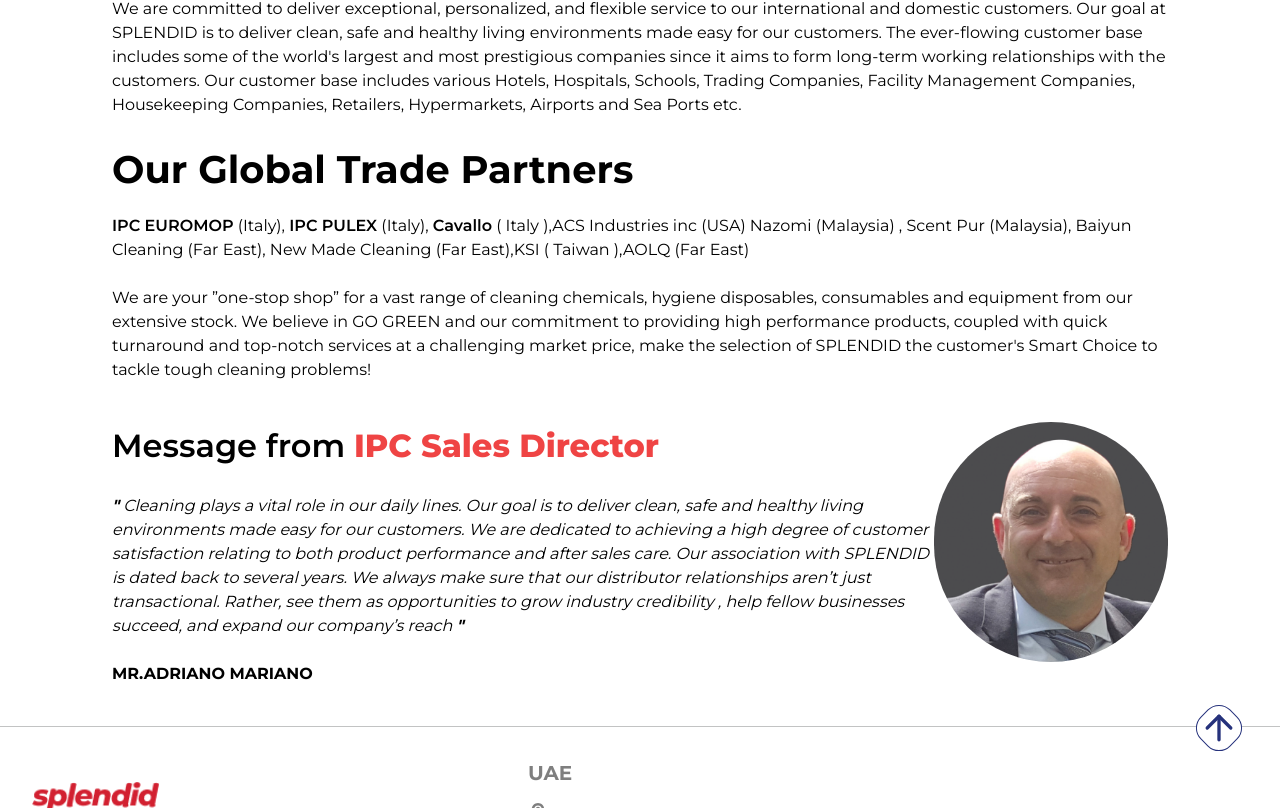
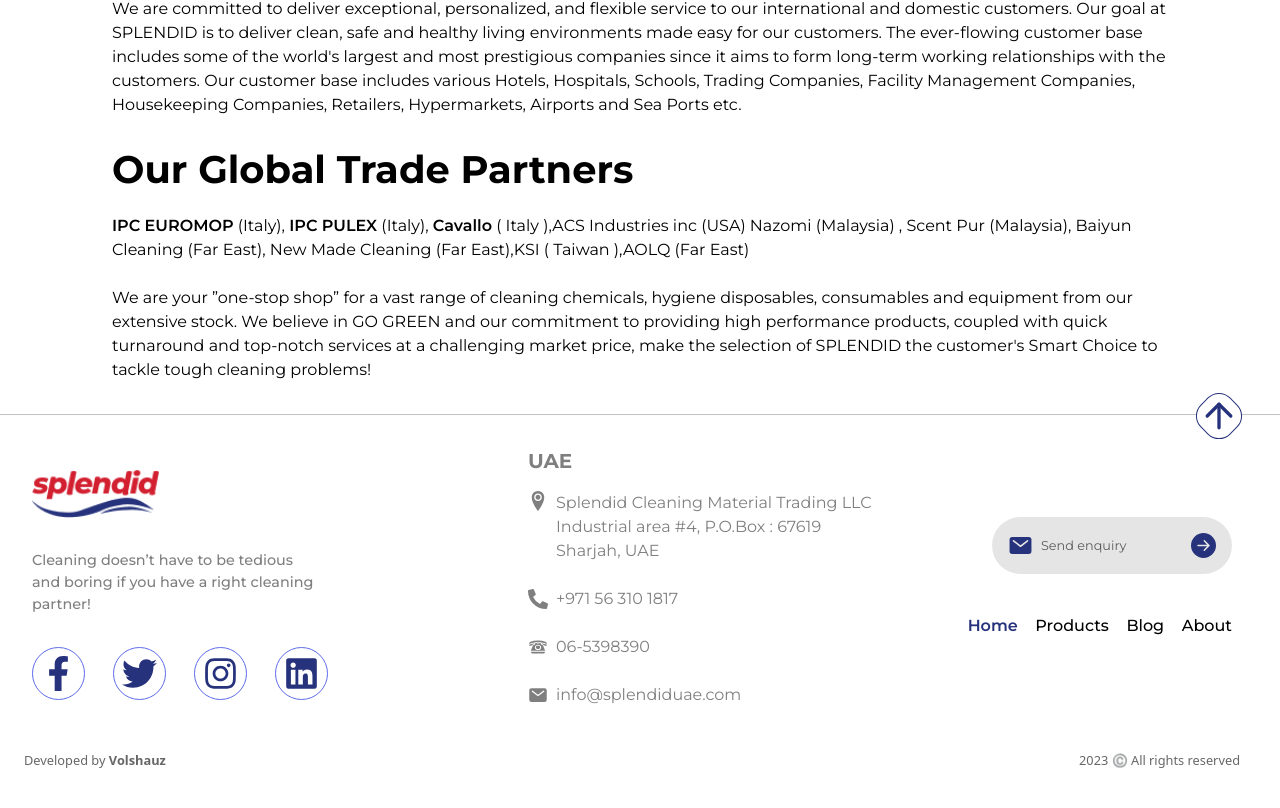
Before and after one commit to Edwinliby/Splendid, a Next.js app: page /about in a window 1280 px wide. Shown: the part 872-1680 px from the top of the page. After the commit the page ends 1655 px from the top, so only its background shows below. Built offline with nearby package versions, Linux system fonts and the light colour scheme.

Commit message:
final commit

```diff
--- a/src/components/Footer.jsx
+++ b/src/components/Footer.jsx
@@ -6,6 +6,7 @@
 import { IoMail } from 'react-icons/io5'
 import { BsFillArrowRightCircleFill } from 'react-icons/bs'
 import { FiArrowDownRight } from 'react-icons/fi'
+import { GiRotaryPhone } from 'react-icons/gi'
 
 export default function Footer() {
     function scrollToTop() {
@@ -53,7 +54,7 @@
                         <Link href="tel:+971 6 543 0000">+971 56 310 1817</Link>
                     </span>
                     <span className='flex gap-2 items-center mt-[.5rem]'>
-                        <FaPhoneAlt size={20} />
+                        <GiRotaryPhone size={20} />
                         <Link href="tel:+971 6 543 0000">06-5398390</Link>
                     </span>
                     <span className='flex gap-2 items-center mt-[.5rem]'>
--- a/src/components/MainAbout.jsx
+++ b/src/components/MainAbout.jsx
@@ -18,7 +18,7 @@
                 </div>
 
                 <div className='relative border-[2px] rounded-2xl lg:rounded-es-none h-[30rem] md:min-w-[23rem] p-4 mt-4 lg:mt-0'>
-                    <Link href="https://www.ipcworldwide.com/in/">
+                    <Link href="https://www.ipcworldwide.com">
                         <Image src='/brands/11.png' alt="brands" width={500} height={500} className='updown w-fit min-h-[4rem] max-h-[5rem] object-contain absolute top-4 ' />
                     </Link>
                     <Link href="https://www.cavallo.it/">
@@ -26,14 +26,14 @@
                     </Link>
                     <Image src='/brands/2.png' alt="brands" width={500} height={500} className='updown w-fit min-h-[4rem] max-h-[6rem] object-contain absolute top-20 right-0' />
                     <Image src='/brands/3.png' alt="brands" width={500} height={500} className='updown w-fit min-h-[4rem] max-h-[6rem] object-contain absolute top-48 right-5' />
-                    <Link href="https://www.ipcworldwide.com/in/">
+                    <Link href="https://www.ipcworldwide.com">
                         <Image src='/brands/ipcEuro.png' alt="brands" width={500} height={500} className='updown w-fit min-h-[2.5rem] max-h-[5rem] object-contain absolute top-36' />
                     </Link>
                     <Image src='/brands/ksi.png' alt="brands" width={500} height={500} className='updown w-fit min-h-[3rem] max-h-[5rem] object-contain absolute top-48 left-6' />
                     <Image src='/brands/4.png' alt="brands" width={500} height={500} className='updown w-fit min-h-[4rem] max-h-[6rem] object-contain absolute bottom-32 left-0' />
                     <Image src='/brands/5.png' alt="brands" width={500} height={500} className='updown w-fit min-h-[4rem] max-h-[6rem] object-contain absolute bottom-14' />
                     <Image src='/brands/6.jpg' alt="brands" width={500} height={500} className='updown w-fit min-h-[4rem] max-h-[6rem] object-contain absolute bottom-16 right-8' />
-                    <h2 className='flex items-center gap-2 p-2 font-semibold absolute bottom-0'>Find out more about our brand<Link href="/about" className='text-[2rem] hover:translate-x-4  transition-all duration-300 ease-in-out'>⟶</Link></h2>
+                    <h2 className='flex items-center gap-2 p-2 font-semibold absolute bottom-0'>Learn more about our brands<Link href="/about" className='text-[2rem] hover:translate-x-4  transition-all duration-300 ease-in-out'>⟶</Link></h2>
                 </div>
             </div>
         </div>
--- a/src/components/Marque.jsx
+++ b/src/components/Marque.jsx
@@ -7,7 +7,7 @@
     return (
         <div className='bg-white w-[90%] z-[10] rounded-2xl shadow-lg shadow-main_primary/50 mb-8'>
             <Marquee pauseOnHover="true" gradient="" speed={60} className='bg-white w-[80%] rounded-xl lg:rounded-2xl'>
-                <Link href="https://www.ipcworldwide.com/in/">
+                <Link href="https://www.ipcworldwide.com">
                     <Image src='/brands/11.png' width={500} height={500} className='h-[4rem]  w-fit object-cover pl-8' />
                 </Link>
                 <Link href="https://www.cavallo.it/">
--- a/src/pages/about/index.jsx
+++ b/src/pages/about/index.jsx
@@ -113,7 +113,7 @@
                     initial={{ opacity: 0, y: 30 }}
                     whileInView={{ opacity: 1, y: 0 }}
                     viewport={{ once: true, amount: 0.3 }}
-                    className='px-4 lg:px-[7rem] flex flex-col justify-between'>
+                    className='px-4 lg:px-[7rem] pb-8 flex flex-col justify-between'>
                     <b className='text-[1.5rem] md:text-[2.4rem] pb-4 '>Our Global Trade Partners</b>
                     <p>
                         <a href="https://www.ipcworldwide.com/in/" target='_blank' className='font-semibold'>IPC EUROMOP</a> (Italy), <a href="https://www.ipcworldwide.com/in/" target='_blank' className='font-semibold'>IPC PULEX</a> (Italy), <a href="https://www.cavallo.it/" target='_blank' className='font-semibold'>Cavallo</a> ( Italy ),ACS Industries inc (USA) Nazomi (Malaysia) , Scent Pur (Malaysia), Baiyun Cleaning (Far East), New Made Cleaning (Far East),KSI ( Taiwan ),AOLQ (Far East)
@@ -124,7 +124,7 @@
                     </p>
                 </motion.div>
 
-                <motion.div
+                {/* <motion.div
                     initial={{ opacity: 0, y: 30 }}
                     whileInView={{ opacity: 1, y: 0 }}
                     viewport={{ once: true, amount: 0.3 }}
@@ -153,7 +153,7 @@
                             className="w-[15rem] h-[15rem] rounded-full object-cover"
                         />
                     </div>
-                </motion.div>
+                </motion.div> */}
 
             </main>
 
--- a/src/pages/contact/index.jsx
+++ b/src/pages/contact/index.jsx
@@ -7,6 +7,7 @@
 import { GrMail } from 'react-icons/gr'
 import { IoLocationSharp } from 'react-icons/io5'
 import { FaFacebookF, FaTwitter, FaInstagram, FaLinkedinIn } from 'react-icons/fa'
+import {GiRotaryPhone} from 'react-icons/gi'
 
 export default function Contact() {
     return (
@@ -29,6 +30,9 @@
                         <div className='flex flex-col gap-8 py-6'>
                             <p className='flex gap-4'>
                                 <BsFillTelephoneFill size={20} className='text-orange-400' /> <Link href="tel:+971 6 543 0000">+971 56 310 1817</Link>
+                            </p>
+                            <p className='flex gap-4'>
+                                <GiRotaryPhone size={20} className='text-orange-400' /> <Link href="tel:+971 6 543 0000">06-5398390</Link>
                             </p>
                             <p className='flex gap-4'>
                                 <GrMail size={20} className='text-orange-400' /> <Link href="mailto:">info@splendiduae.com</Link>
```
